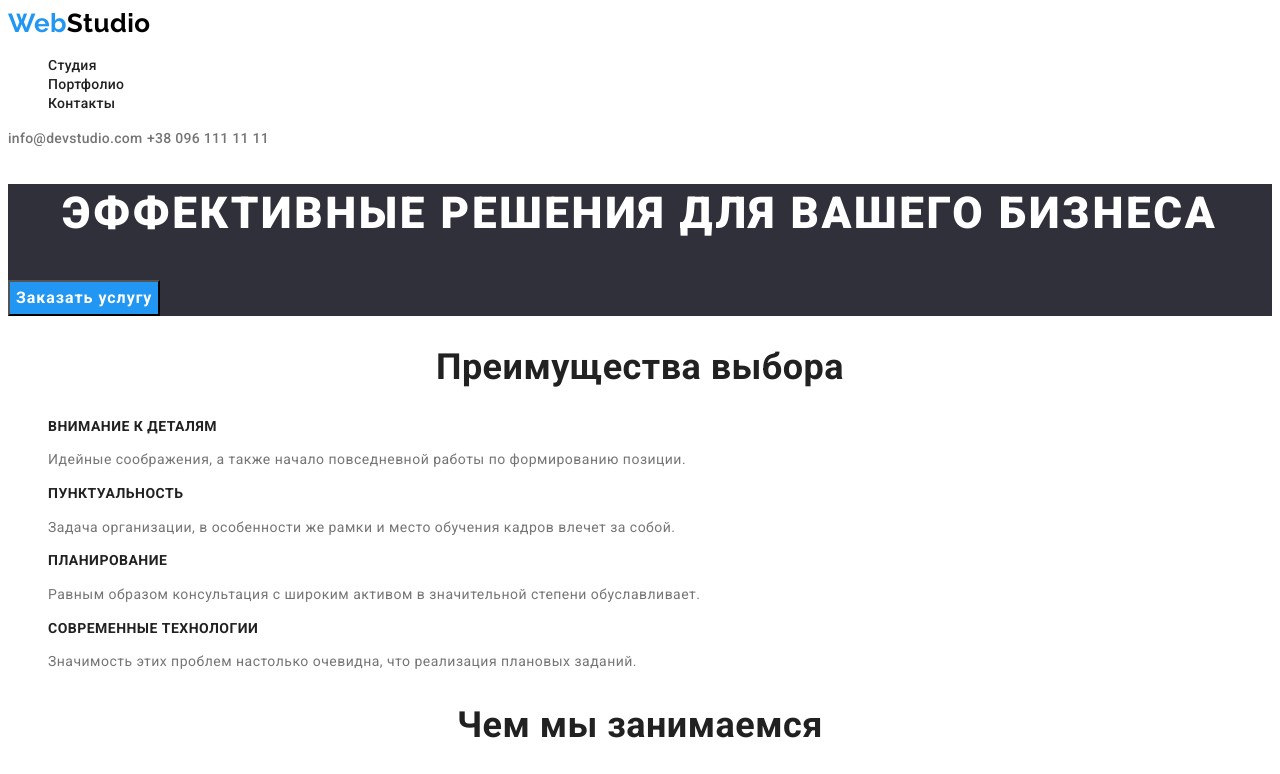
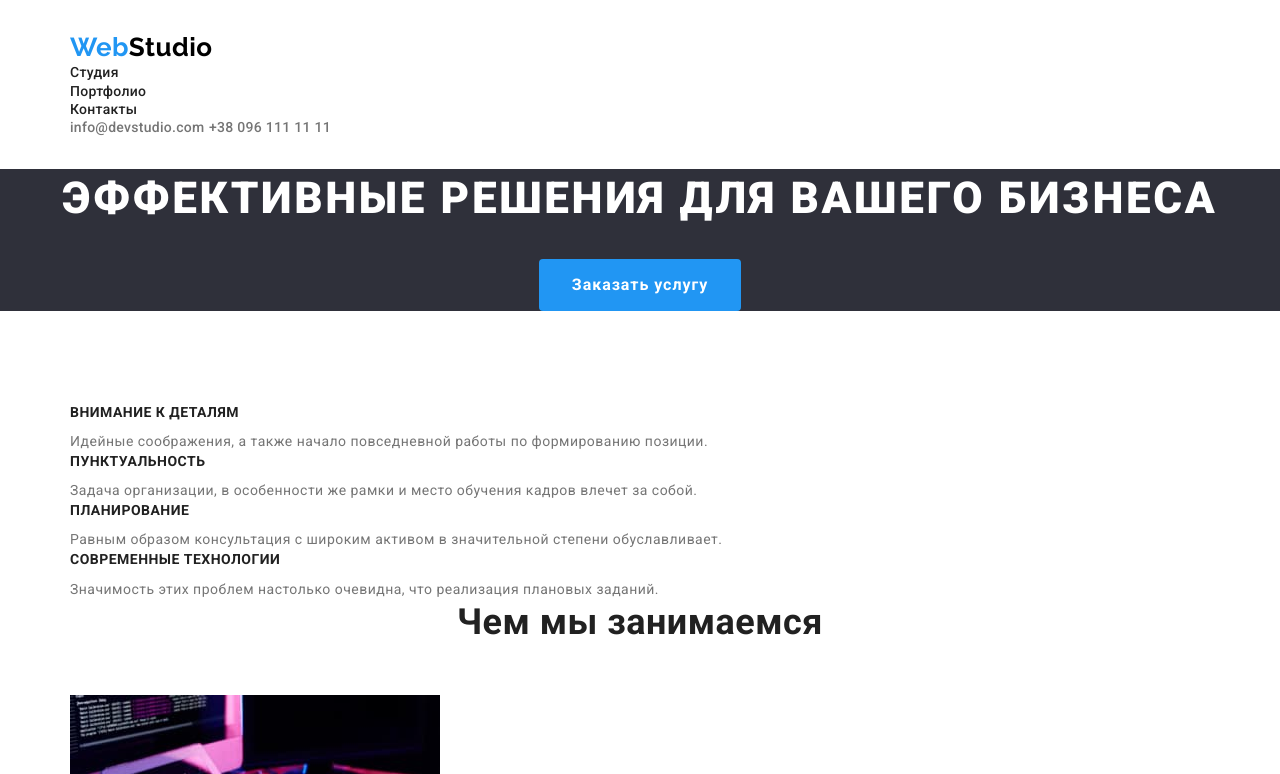
Before and after one commit to boderses/goit-markup-hw-08, a plain HTML site: page index.html in a window 1280 px wide. Shown: the top 774 px of the page. Drawn offline with nearby package versions, Linux system fonts and the light colour scheme.

Commit message:
text position

```diff
--- a/css/styles.css
+++ b/css/styles.css
@@ -7,6 +7,8 @@ body {
 
 .list {
   list-style: none;
+  padding: 0;
+  margin: 0;
 }
 
 h1,
@@ -27,6 +29,20 @@ h6 {
 /* Цвет фона героя #2F303A */
 /* Цвет секции \Чем мы занимаемся\ #E5E5E5  */
 /* Цвет секции \Наша команда\ #F5F4FA */
+
+.container {
+  width: 1170px;
+  padding-left: 15px;
+  padding-right: 15px;
+  margin: 0 auto;
+}
+
+.page-header .container {
+  width: 1170px;
+  padding-top: 32px;
+  padding-bottom: 32px;
+  margin: 0 auto;
+}
 
 .page-header {
   background-color: #ffffff;
@@ -80,22 +96,33 @@ h6 {
 
 .hero {
   background-color: #2f303a;
+  text-align: center;
+  margin-bottom: 94px;
 }
 
 .hero-title {
+  margin-top: 0;
+  margin-bottom: 30px;
+
   color: #ffffff;
 
   font-weight: 900;
   font-size: 44px;
   line-height: 1.36;
-  text-align: center;
   letter-spacing: 0.06em;
   text-transform: uppercase;
 }
 
 .button {
+  display: inline-block;
+
   background-color: #2196f3;
   color: #ffffff;
+
+  border: 1px solid transparent;
+  border-radius: 4px;
+  padding: 10px 32px;
+  min-width: 200px;
 
   font-family: Roboto, sans-serif;
   font-weight: 700;
@@ -103,6 +130,7 @@ h6 {
   line-height: 1.88;
   letter-spacing: 0.06em;
   cursor: pointer;
+  text-decoration: none;
 }
 
 .link-list {
@@ -129,14 +157,28 @@ h6 {
   background-color: #2196f3;
 }
 
-.section-title {
-  font-weight: 700;
-  font-size: 36px;
-  line-height: 1.2;
-  text-align: center;
+.visual-hidden {
+  position: absolute;
+  width: 1px;
+  height: 1px;
+  margin: -1px;
+  border: 0;
+  padding: 0;
+
+  white-space: nowrap;
+  clip-path: inset(100%);
+  clip: rect(0 0 0 0);
+  overflow: hidden;
 }
 
+.section-paragraph {
+  margin-top: 0;
+  margin-bottom: 0px;
+}
 .list .list-title {
+  margin-top: 0;
+  margin-bottom: 10px;
+
   font-weight: bold;
   font-size: 14px;
   line-height: 1.1;
@@ -148,7 +190,28 @@ h6 {
   line-height: 1.7;
 }
 
+.section-title {
+  margin-top: 0;
+  margin-bottom: 50px;
+
+  font-weight: bold;
+  text-align: center;
+  font-size: 36px;
+  line-height: 1.2;
+}
+
+.item-container {
+  display: inline-block;
+}
+
+.person-container {
+  display: inline-block;
+}
+
 .list-person {
+  margin-top: 30px;
+  margin-bottom: 10px;
+
   font-weight: 500;
   font-size: 16px;
   line-height: 1.3;
@@ -156,6 +219,9 @@ h6 {
 }
 
 .team-position {
+  margin-top: 0;
+  margin-bottom: 0;
+
   font-size: 16px;
   line-height: 1.2;
   text-align: center;
@@ -192,6 +258,10 @@ h6 {
 }
 
 .footer-link {
+  display: inline-block;
+  padding-top: 60px;
+  padding-bottom: 20px;
+
   color: #ffffff;
 
   font-family: Raleway, cursive;
@@ -203,6 +273,8 @@ h6 {
 }
 
 .footer-text {
+  padding-bottom: 9px;
+
   color: #ffffff;
 
   font-style: normal;
@@ -211,6 +283,8 @@ h6 {
 }
 
 .contacts-style {
+  padding-bottom: 9px;
+
   color: rgba(255, 255, 255, 0.6);
 
   font-size: 14px;
--- a/index.html
+++ b/index.html
@@ -6,21 +6,25 @@
     <title>Студия</title>
     <link href="https://fonts.googleapis.com/css2?family=Raleway:wght@700&family=Roboto:wght@400;500;700;900&display=swap"
     rel="stylesheet">
+    <link rel="stylesheet" href="https://cdnjs.cloudflare.com/ajax/libs/modern-normalize/1.1.0/modern-normalize.min.css">
     <link rel="stylesheet" href="./css/styles.css">
     </head>
 <body>
 <!-- Шапка сайта -->
 
     <header class="page-header">
+        <nav class="container">
             <a href="/" class="logo"><span class="logo-style">Web</span>Studio</a>
-        <nav>
             <ul class="site-nav list">
                 <li><a href="" class="link">Студия</a></li>
                 <li><a href="./portfolio.html" class="link">Портфолио</a></li>
                 <li><a href="" class="link">Контакты</a></li>
             </ul>
+            <ul class="cotacts list">
                 <a href="mailto:info@devstudio.com" class="contacts">info@devstudio.com</a>
                 <a href="tel:+380961111111" class="contacts">+38 096 111 11 11</a>
+            </ul>
+
         </nav>
     </header>
 
@@ -35,38 +39,46 @@
 <!-- Описание преимуществ компании-->
 
     <section class="section">
-        <h2 class="section-title">Преимущества выбора</h2>
+        <div class="container">
+            <h2 class="visual-hidden">Преимущества выбора</h2>
             <ul class="list">
                 <li>
                     <h3 class="list-title">Внимание к деталям</h3>
-                <p class="section-paragraph">Идейные соображения, а также начало повседневной работы по формированию позиции.</p>
+                    <p class="section-paragraph">Идейные соображения, а также начало повседневной работы по формированию позиции.
+                    </p>
                 </li>
                 <li>
                     <h3 class="list-title">Пунктуальность</h3>
-                <p class="section-paragraph">Задача организации, в особенности же рамки и место обучения кадров влечет за собой.</p>
+                    <p class="section-paragraph">Задача организации, в особенности же рамки и место обучения кадров влечет за собой.
+                    </p>
                 </li>
                 <li>
                     <h3 class="list-title">Планирование</h3>
-                <p class="section-paragraph">Равным образом консультация с широким активом в значительной степени обуславливает.</p>
+                    <p class="section-paragraph">Равным образом консультация с широким активом в значительной степени обуславливает.
+                    </p>
                 </li>
                 <li>
                     <h3 class="list-title">Современные технологии</h3>
                     <p class="section-paragraph">Значимость этих проблем настолько очевидна, что реализация плановых заданий.</p>
                 </li>
             </ul>
+        </div>
     </section>
 
-    <section class="section">
+    <section class="section container">
         <h2 class="section-title">Чем мы занимаемся</h2>
+        <div class="item-container">
             <ul class="list">
                 <li><img src="./images/coding.jpg" alt="Верстка сайтов" width="370"></li>
                 <li><img src="./images/tablet.jpg" alt="Версия для планшета" width="370"></li>
                 <li><img src="./images/phone.jpg" alt="Версия для телефона" width="370"></li>
             </ul>
+        </div>
     </section>
 
-    <section class="team-section">
+    <section class="team-section container">
         <h2 class="section-title">Наша команда</h2>
+        <div class="person-container">
             <ul class="list">
                 <li>
                     <img src="./images/igor.jpg" alt="Игорь Демьяненко" width="270">
@@ -89,14 +101,19 @@
                     <p class="team-position">UI Designer</p>
                 </li>
             </ul>
+        </div>
+
     </section>
     </main>
 
     <footer class="footer">
+        <div class="container">
             <a href="/" class="footer-link"><span class="logo-style">Web</span>Studio</a>
             <address class="footer-text">г. Киев, пр-т Леси Украинки, 26</address>
             <a href="mailto:info@devstudio.com" class="contacts-style">info@devstudio.com</a>
             <a href="tel:+380961111111" class="contacts-style">+38 096 111 11 11</a>
+        </div>
+
     </footer>
 
 </body>
```
Also changed, not shown: 1 other file. Lines whose indentation alone changed are shown as unchanged.
